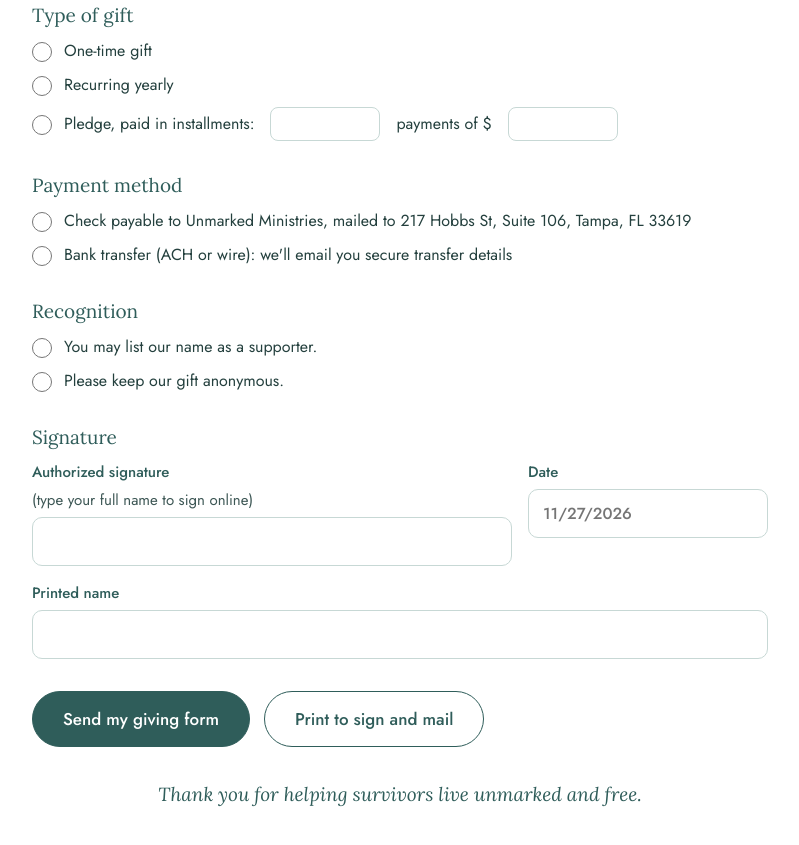
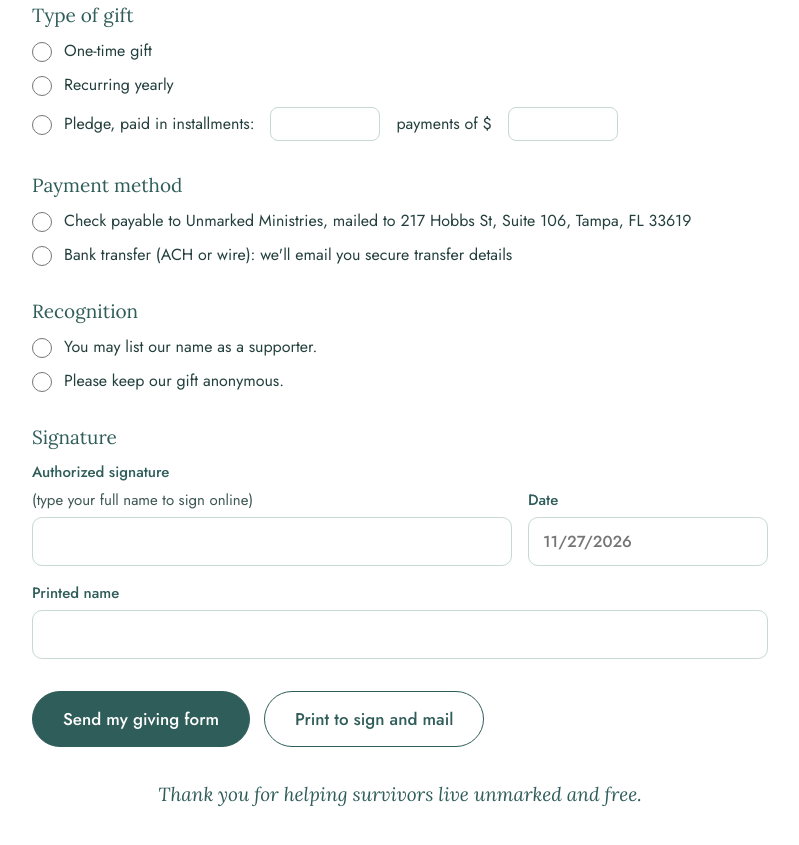
Before and after one commit to unmarkedministries/unmarkedministries.github.io, a plain HTML site: page giving-form.html in a window 1280 px wide. Shown: the part 2690-3535 px from the top of the page, without its empty margins (240-1039 px from the left). Drawn offline with Linux system fonts and the light colour scheme.

Commit message:
Line up date box with signature box
Co-Authored-By: Claude Opus 5.5 <noreply@anthropic.com>
Claude-Session: https://claude.ai/code/session_01C9bL4owB6azj7Dpv59nEPu

```diff
--- a/giving-form.html
+++ b/giving-form.html
@@ -44,7 +44,7 @@ input:focus{outline:2px solid #7FA9A3;border-color:#7FA9A3}
 .opt{display:flex;flex-wrap:wrap;align-items:center;gap:8px 12px;font-size:16px;line-height:1.5;cursor:pointer}
 .opt input[type=radio]{width:20px;height:20px;margin:2px 0 0;accent-color:var(--teal);flex:none}
 .opt .inline{display:inline-block;width:110px;padding:4px 10px;margin:0 4px;font:inherit;font-size:16px;border:1px solid var(--line);border-radius:8px}
-.sig{display:grid;gap:16px;grid-template-columns:2fr 1fr}
+.sig{display:grid;gap:16px;grid-template-columns:2fr 1fr;align-items:end}
 .actions{display:flex;flex-wrap:wrap;gap:14px;align-items:center}
 .btn{display:inline-block;text-decoration:none;padding:15px 30px;border-radius:999px;font:500 17px Jost,Arial,sans-serif;border:1.5px solid var(--teal);cursor:pointer}
 .solid{background:var(--teal);color:#fff}.solid:hover{background:var(--teal-dk)}
```
